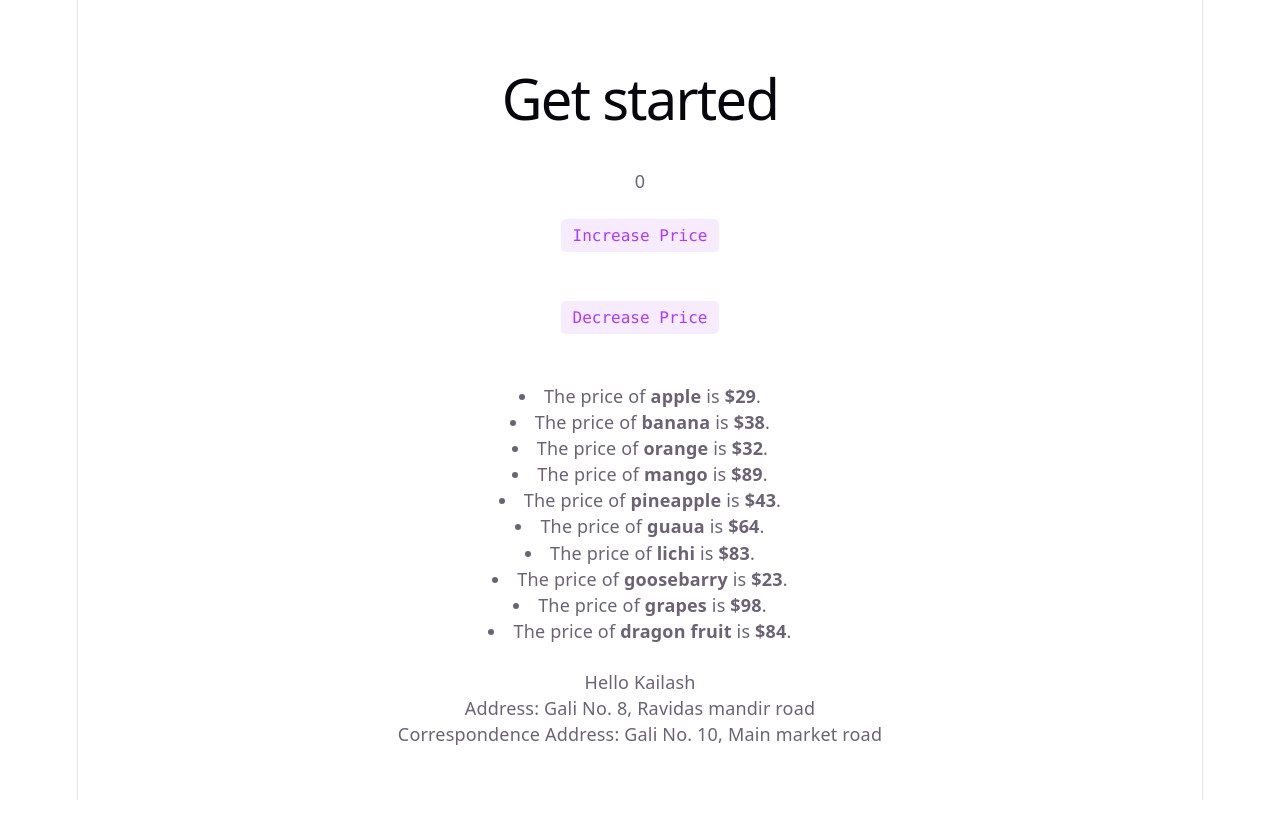
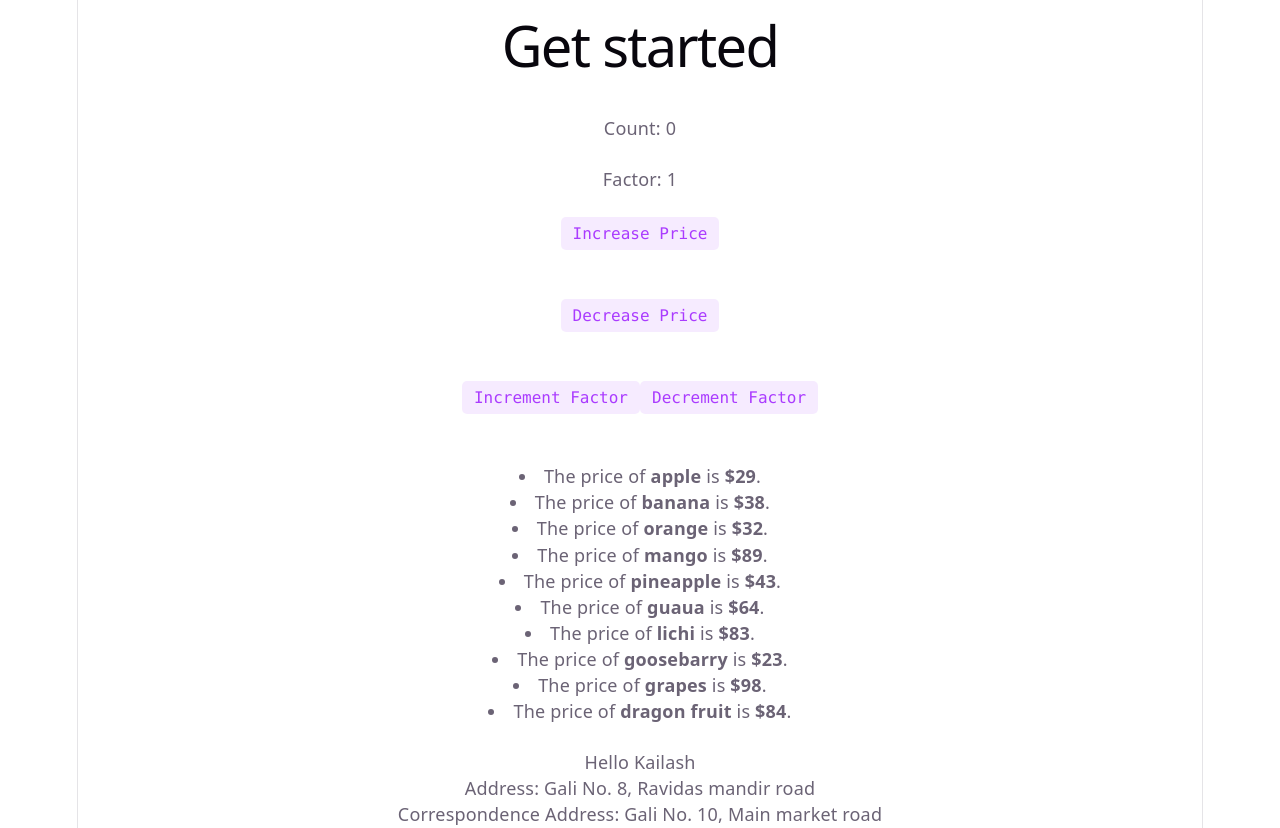
Before and after one commit to princekumlay/React-learning-with-project, a React (Vite) app: page / in a window 1280 px wide. Before the commit the page ends 800 px from the top, so only its background shows below. Built offline with nearby package versions, Linux system fonts and the light colour scheme.

Commit message:
Serfactor component added

```diff
--- a/src/App.jsx
+++ b/src/App.jsx
@@ -4,15 +4,17 @@ import Hello from './components/Hello.jsx'
 import Fruits from './components/Fruits'
 // import Fruit from './components/Fruit'
 // import Fruits from './components/Fruits.jsx'
+import SetFactor from './components/SetFactor.jsx'
 
 function App() {
   const [count, setCount] = useState(0)
+  const [factor, setFactor] = useState(1)
 
   const incrementPrice = () => {
-    setCount(prevCount => prevCount + 1)
+    setCount(prevCount => prevCount + factor)
   }
   const decrementPrice = () => {
-    setCount(prevCount => prevCount - 1)
+    setCount(prevCount => prevCount - factor)
   }
 
   return (
@@ -21,7 +23,8 @@ function App() {
         <div>
           <h1>Get started</h1>
         </div>
-        <p>{count}</p>
+        <p>Count: {count}</p>
+        <p>Factor: {factor}</p>
 
         <button
           type="button"
@@ -39,8 +42,9 @@ function App() {
           Decrease Price
         </button>
 
-       <Fruits click={count} />
-       <Hello />
+        <SetFactor factor={factor} setFactor={setFactor} />
+        <Fruits click={count} />
+        <Hello />
       </section>
     </>
   )
--- /dev/null
+++ b/src/components/SetFactor.jsx
@@ -0,0 +1,33 @@
+import React from 'react'
+import '../App.css'
+
+function SetFactor({ factor, setFactor }) {
+
+  const incrementfactor = () => {
+    setFactor(prev => prev + 1)
+  }
+  const decrementfactor = () => {
+    setFactor(prev => prev - 1)
+  }
+
+  return (
+    <div>
+      <button
+        type="button"
+        className="counter"
+        onClick={incrementfactor}
+      >
+        Increment Factor
+      </button>
+      <button
+        type="button"
+        className="counter"
+        onClick={decrementfactor}
+      >
+        Decrement Factor
+      </button>
+    </div>
+  )
+}
+
+export default SetFactor
```
